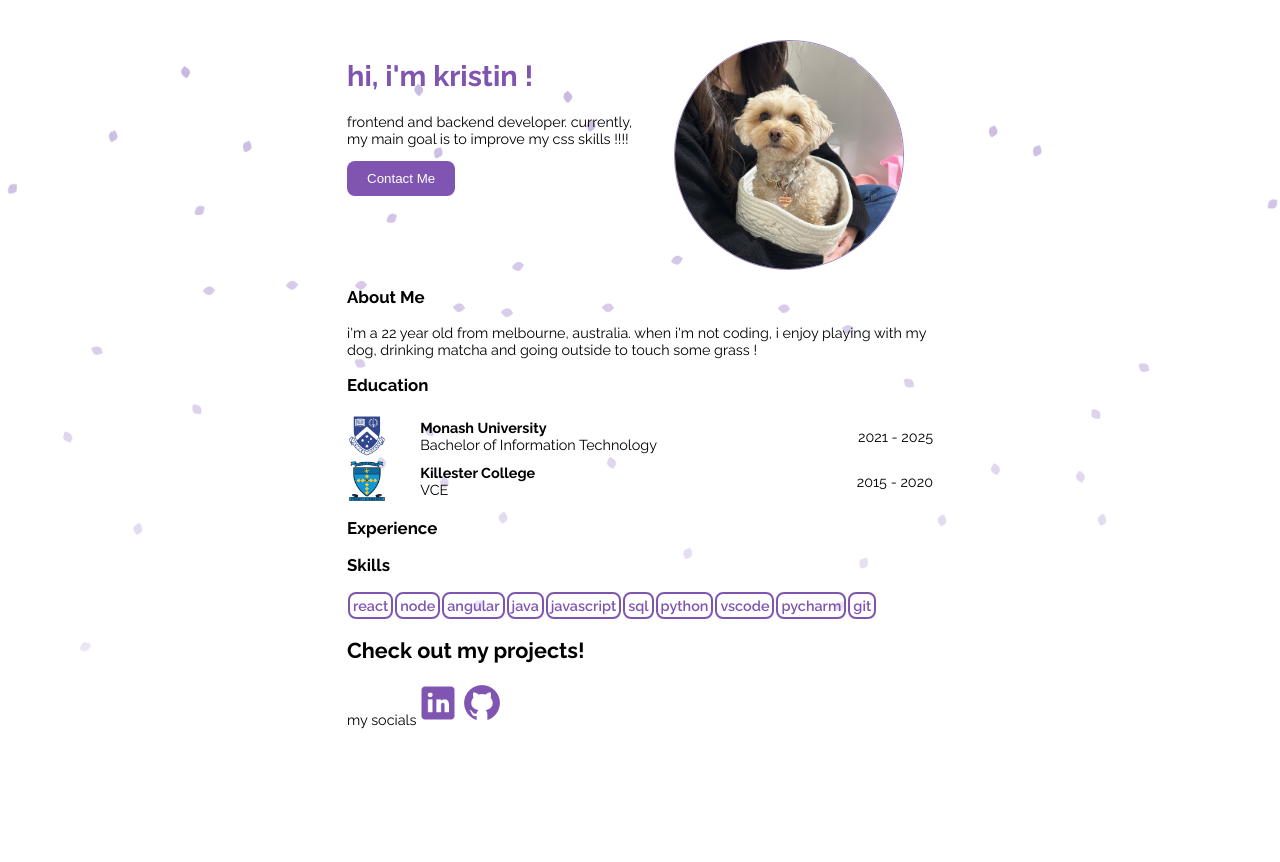
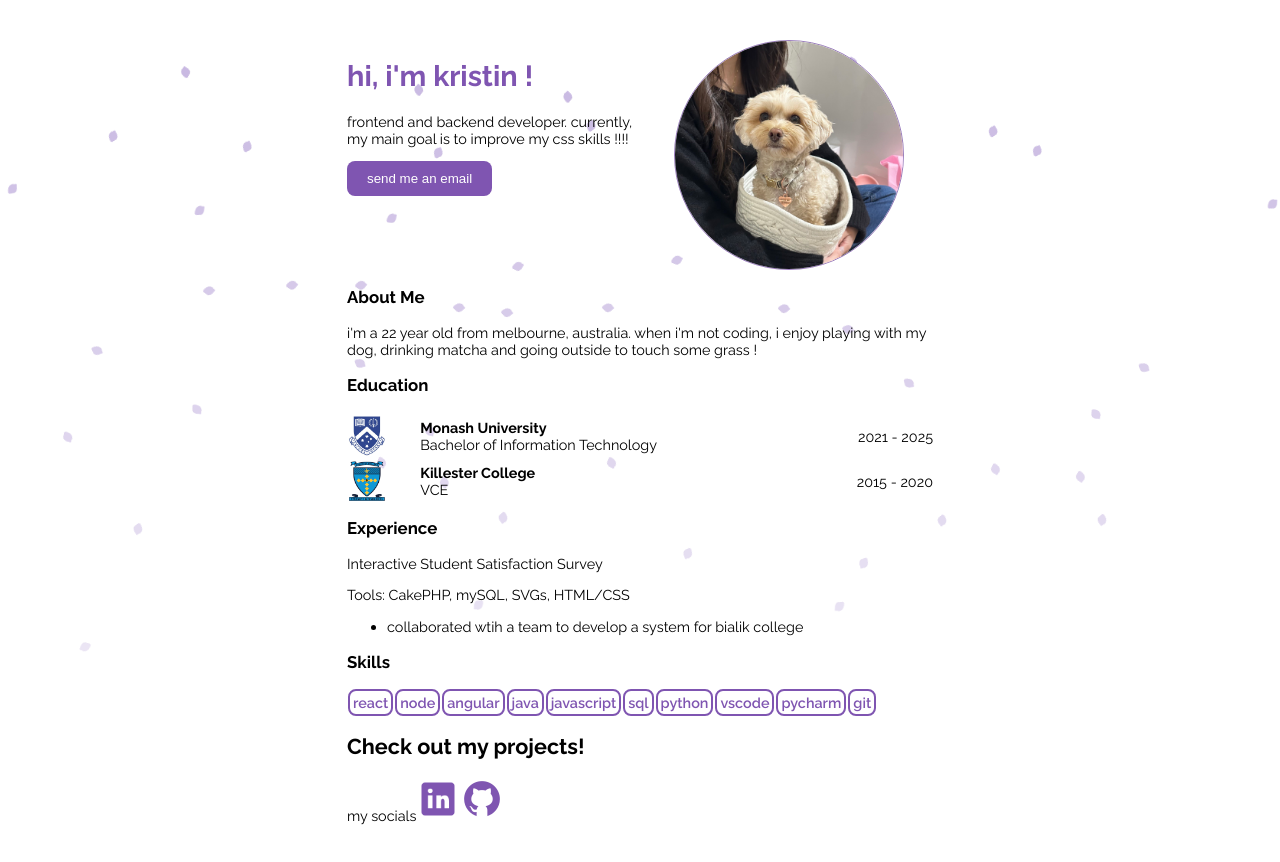
Before and after one commit to kristindo/Personal-Website, a React (Create React App) app in the folder frontend/: page / in a window 1280 px wide. Before the commit the page ends 800 px from the top, so only its background shows below. Built offline with nearby package versions, Linux system fonts and the light colour scheme.

Commit message:
Added email sending functionality - used external API

```diff
--- a/frontend/src/App.js
+++ b/frontend/src/App.js
@@ -31,7 +31,7 @@ function App() {
               improve my css skills !!!!{' '}
             </p>
 
-            <button className = "button" onClick={() => setShowModal(true)}>Contact Me</button>
+            <button className = "button" onClick={() => setShowModal(true)}>send me an email</button>
             {showModal && <FormModal onClose={() => setShowModal(false)} />}
           </div>
           <div className="image">
--- a/frontend/src/Modal/FormModal.js
+++ b/frontend/src/Modal/FormModal.js
@@ -3,8 +3,35 @@ import { useState } from 'react';
 import styles from './FormModal.module.css';
 
 function FormModal({ onClose }) {
+
+  const [result, setResult] = useState("");
   const [isClosing, setIsClosing] = useState(false);
 
+
+  const onSubmit = async (event) => {
+    event.preventDefault();
+    setResult("Sending...");
+    const formData = new FormData(event.target);
+
+    formData.append("access_key", "e4ca1635-1f1f-4cfe-8999-498a4b88ce7f" );
+
+    const response = await fetch('https://api.web3forms.com/submit', {
+      method: "POST",
+      body: formData
+  });
+
+  const data = await response.json();
+
+  if(data.success){
+    setResult("Email Sent");
+    event.target.reset();
+
+  }
+  else {
+    console.log("Error", data);
+    setResult(data.message);
+  }
+  }
   const handleClose = () => {
     setIsClosing(true);
     setTimeout(() => {
@@ -26,8 +53,10 @@ function FormModal({ onClose }) {
           <div>
             <h3 className={styles.title}>contact me !</h3>
 
-            <form className = {styles.form}>
+            <form onSubmit={onSubmit} className = {styles.form}>
               <div >
+
+
                 <label className={styles.email} htmlFor="email">
                   email:
                 </label>
@@ -54,8 +83,10 @@ function FormModal({ onClose }) {
                   required
                 />
               </div>
+
               <button className = "button" type="submit">send</button>
             </form>
+            <span>{result}</span>
           </div>
         </div>
       </div>
--- a/frontend/src/Modal/FormModal.module.css
+++ b/frontend/src/Modal/FormModal.module.css
@@ -86,6 +86,12 @@ width: 100vw;
   text-align: center;
 }
 
+textarea {
+    resize: vertical;
+      max-height: 150px;
+      height: 150px;
+}
+
 
 .button {
   background-color: var(--royal-purple);
--- a/frontend/src/components/Experience/Experience.js
+++ b/frontend/src/components/Experience/Experience.js
@@ -1,11 +1,17 @@
 import react from 'react';
 import styles from './Experience.module.css';
 
-function Experience({company, project, date}) {
+function Experience({ company, project, date }) {
   return (
     <div>
       <div>
-        <div className={styles.company}></div>
+        <div className={styles.company}>Interactive Student Satisfaction Survey</div>
+        <div><p>Tools: CakePHP, mySQL, SVGs, HTML/CSS</p></div>
+        <div>
+          <ul>
+            <li>collaborated wtih a team to develop a system for bialik college </li>
+          </ul>
+        </div>
       </div>
     </div>
   );
```
